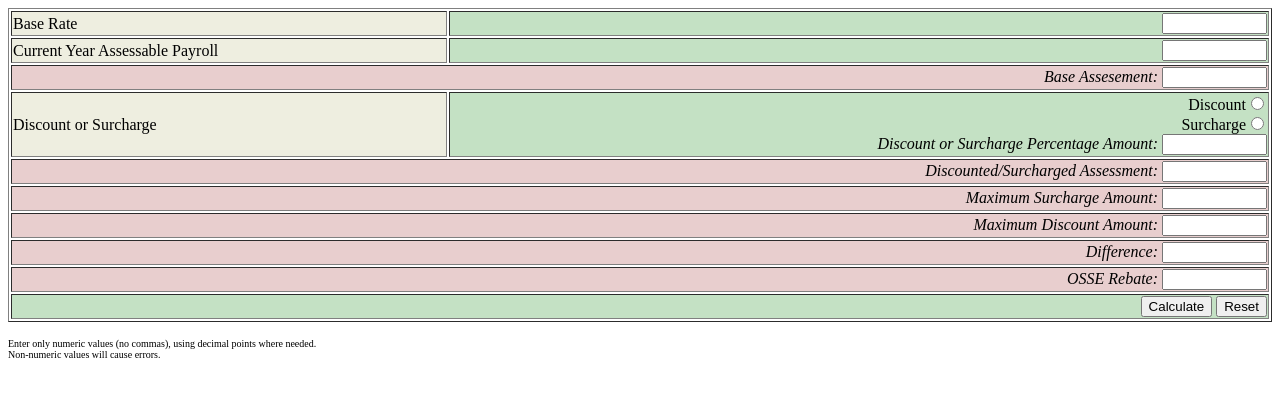
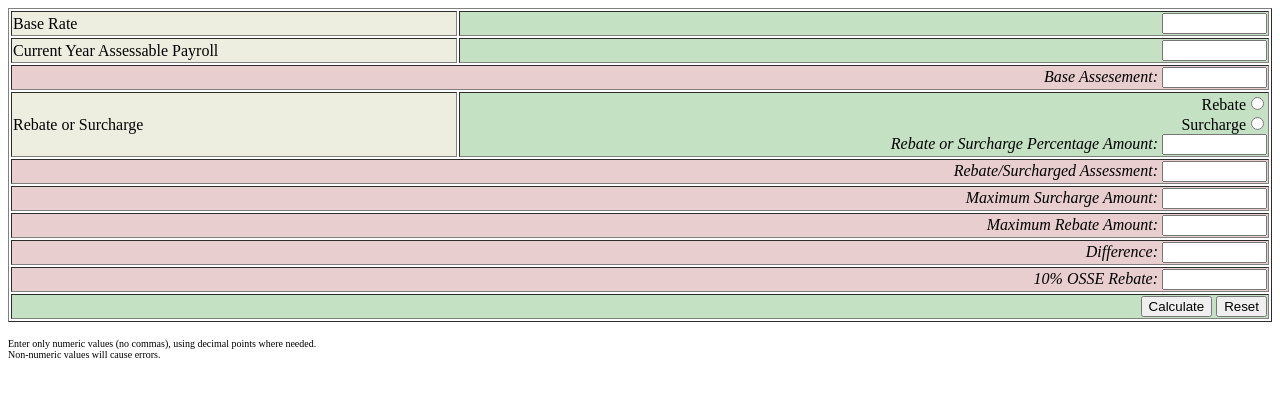
Before and after one commit to keithghrobertson/FMIOSA-Calculator, a plain HTML site: page index.html in a window 1280 px wide. Drawn offline with Linux system fonts and the light colour scheme.

Commit message:
changed calculations and wording a bit, and used the check value to see if radio button is checked

```diff
--- a/index.html
+++ b/index.html
@@ -22,12 +22,12 @@
 			 //this is your Base Assessment rate.
 			 var base = Math.round((document.calc.base.value = Math.round((baseRate/100) * payroll)));
 
-			 if(document.calc.disSur.value = "Surcharge"){
-				 //if user selected "surcharge"
-				var discountSurcharge = Math.round((base) + base * (document.calc.discountSurcharge.value/100));
+			 if (document.getElementById('discountRadioButton').checked) {
+				 //if user selected "Rebate"
+				var discountSurcharge = Math.round((base) - base * (document.calc.discountSurcharge.value/100));
 			 	}else{
-				 //if user selected "Discount"
-				 var discountSurcharge = Math.round((base) - base * (document.calc.discountSurcharge.value/100));
+				 //if user selected "Surcharge"
+				 var discountSurcharge = Math.round((base) + base * (document.calc.discountSurcharge.value/100));
 				 }
 
 			document.calc.disSurAssessment.value = discountSurcharge;
@@ -35,7 +35,7 @@
 			var maxSur = document.calc.maxSur.value = base * 2;
 			var maxDis = document.calc.maxDis.value = base * 0.5;
 
-			document.calc.difference.value = maxSur + maxDis;
+			document.calc.difference.value = maxSur - maxDis;
 
 			document.calc.osse.value = Math.round(base * 0.1);
 
@@ -57,30 +57,30 @@
                         <td bgcolor="#c4e1c4" align="right"><input type="text" name="payroll" size="10"></td>
                     </tr>
                     <tr>
-                        <td colspan="2" bgcolor="#e8cece" align="right"><em>Base Assesement:</em> <input type="text" name="base" readonly="readonly" size="10"></td>
+                        <td colspan="2" bgcolor="#e8cece" align="right"><em>Base Assesement:</em> <input type="text" name="base" readonly size="10"></td>
                     </tr>
                     <tr>
-                        <td bgcolor="#eeeee">Discount or Surcharge</td>
-                        <td bgcolor="#c4e1c4" align="right">Discount<input name="disSur" type="radio" value="Discount"><br>
-                        Surcharge<input name="disSur" type="radio" value="Surcharge"><br>
-                        <em>Discount or Surcharge Percentage Amount:</em> <input type="text" name="discountSurcharge" size="10"></td>
+                        <td bgcolor="#eeeee">Rebate or Surcharge</td>
+                        <td bgcolor="#c4e1c4" align="right">Rebate<input name="disSur" id ="discountRadioButton" type="radio" value="Discount"><br>
+                        Surcharge<input name="disSur" type="radio" value=""><br>
+                        <em>Rebate or Surcharge Percentage Amount:</em> <input type="text" name="discountSurcharge" size="10"></td>
                     </tr>
                     <tr>
-                        <td colspan="2" bgcolor="#e8cece" align="right"><em>Discounted/Surcharged Assessment:</em> <input type="text" name="disSurAssessment" readonly="readonly" size="10"></td>
+                        <td colspan="2" bgcolor="#e8cece" align="right"><em>Rebate/Surcharged Assessment:</em> <input type="text" name="disSurAssessment" readonly size="10"></td>
                     </tr>
                     <tr>
                         <td colspan="2" bgcolor="#e8cece" align="right">
-                        	<em>Maximum Surcharge Amount:</em> <input type="text" name="maxSur" readonly="readonly" size="10"><br>
+                        	<em>Maximum Surcharge Amount:</em> <input type="text" name="maxSur" readonly size="10"><br>
                      </tr>
                      <tr>
                         <td colspan="2" bgcolor="#e8cece" align="right">
-                            <em>Maximum Discount Amount:</em> <input type="text" name="maxDis" readonly="readonly" size="10"</td>
+                            <em>Maximum Rebate Amount:</em> <input type="text" name="maxDis" readonly="readonly" size="10"></td>
                     </tr>
                      <tr>
-                        <td colspan="2" bgcolor="#e8cece" align="right"><em>Difference:</em> <input type="text" name="difference" readonly="readonly" size="10">
+                        <td colspan="2" bgcolor="#e8cece" align="right"><em>Difference:</em> <input type="text" name="difference" readonly size="10">
                     </tr>
                     <tr>
-                        <td colspan="2" bgcolor="#e8cece" align="right"><em>OSSE Rebate:</em> <input type="text" name="osse" readonly="readonly" size="10">
+                        <td colspan="2" bgcolor="#e8cece" align="right"><em>10% OSSE  Rebate:</em> <input type="text" name="osse" readonly size="10">
                     </tr>
                     <tr>
                         <td colspan="2"  bgcolor="#c4e1c4"align="right">
```
